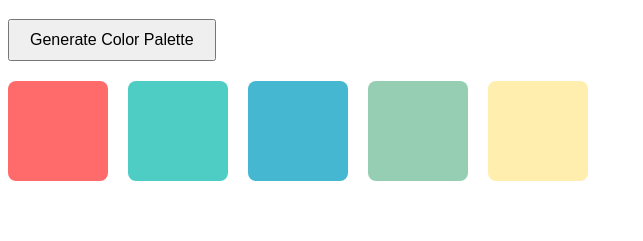
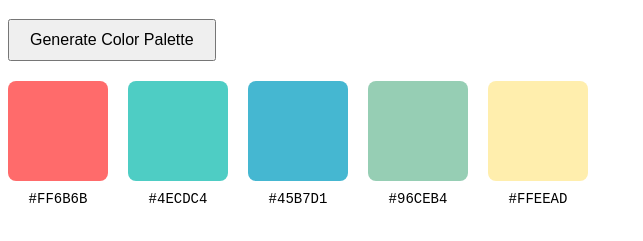
Before and after one commit to 6410615063/color_palette_maker, a plain HTML site: page templates/index.html in a window 1280 px wide. Shown: the part 61-302 px from the top of the page, without its empty margins (0-643 px from the left). Drawn offline with Linux system fonts and the light colour scheme.

Commit message:
complete step 5

```diff
--- a/templates/index.html
+++ b/templates/index.html
@@ -23,6 +23,16 @@
             height: 100px;
             border-radius: 8px;
         }
+        .color-item {
+            display: flex;
+            flex-direction: column;
+            align-items: center;
+            gap: 10px;
+        }
+        .hex-code {
+            font-family: monospace;
+            font-size: 14px;
+        }
         #color1 { background-color: #FF6B6B; }
         #color2 { background-color: #4ECDC4; }
         #color3 { background-color: #45B7D1; }
@@ -37,11 +47,26 @@
     </div>
 
     <div class="color-container">
-        <div id="color1" class="color-box"></div>
-        <div id="color2" class="color-box"></div>
-        <div id="color3" class="color-box"></div>
-        <div id="color4" class="color-box"></div>
-        <div id="color5" class="color-box"></div>
+        <div class="color-item">
+            <div id="color1" class="color-box"></div>
+            <div id="hex1" class="hex-code">#FF6B6B</div>
+        </div>
+        <div class="color-item">
+            <div id="color2" class="color-box"></div>
+            <div id="hex2" class="hex-code">#4ECDC4</div>
+        </div>
+        <div class="color-item">
+            <div id="color3" class="color-box"></div>
+            <div id="hex3" class="hex-code">#45B7D1</div>
+        </div>
+        <div class="color-item">
+            <div id="color4" class="color-box"></div>
+            <div id="hex4" class="hex-code">#96CEB4</div>
+        </div>
+        <div class="color-item">
+            <div id="color5" class="color-box"></div>
+            <div id="hex5" class="hex-code">#FFEEAD</div>
+        </div>
     </div>
 
     <script>
@@ -62,7 +87,10 @@
             // Generate and apply random colors to all divs
             for (let i = 1; i <= 5; i++) {
                 const colorBox = document.getElementById(`color${i}`);
-                colorBox.style.backgroundColor = generateRandomColor();
+                const hexDisplay = document.getElementById(`hex${i}`);
+                const newColor = generateRandomColor();
+                colorBox.style.backgroundColor = newColor;
+                hexDisplay.textContent = newColor;
             }
         }
     </script>
```
